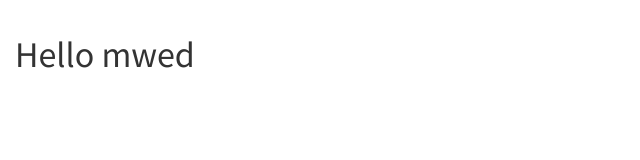
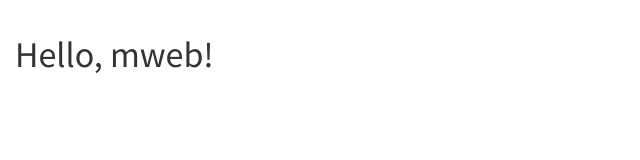
Before and after one commit to thiennd0911/remote-mweb, a plain HTML site: page index.html in a window 1280 px wide. Shown: the full height of the page, 0-640 px from the left. Drawn offline with nearby package versions, Linux system fonts and the light colour scheme.

Commit message:
Fix index.html

```diff
--- a/index.html
+++ b/index.html
@@ -22,7 +22,7 @@
 <div class="wrapper">
 
    <section class="content">
-      <h1> Hello mwed</h1>
+      <h1> Hello, mweb!</h1>
     </section>
 
 </div>
```
